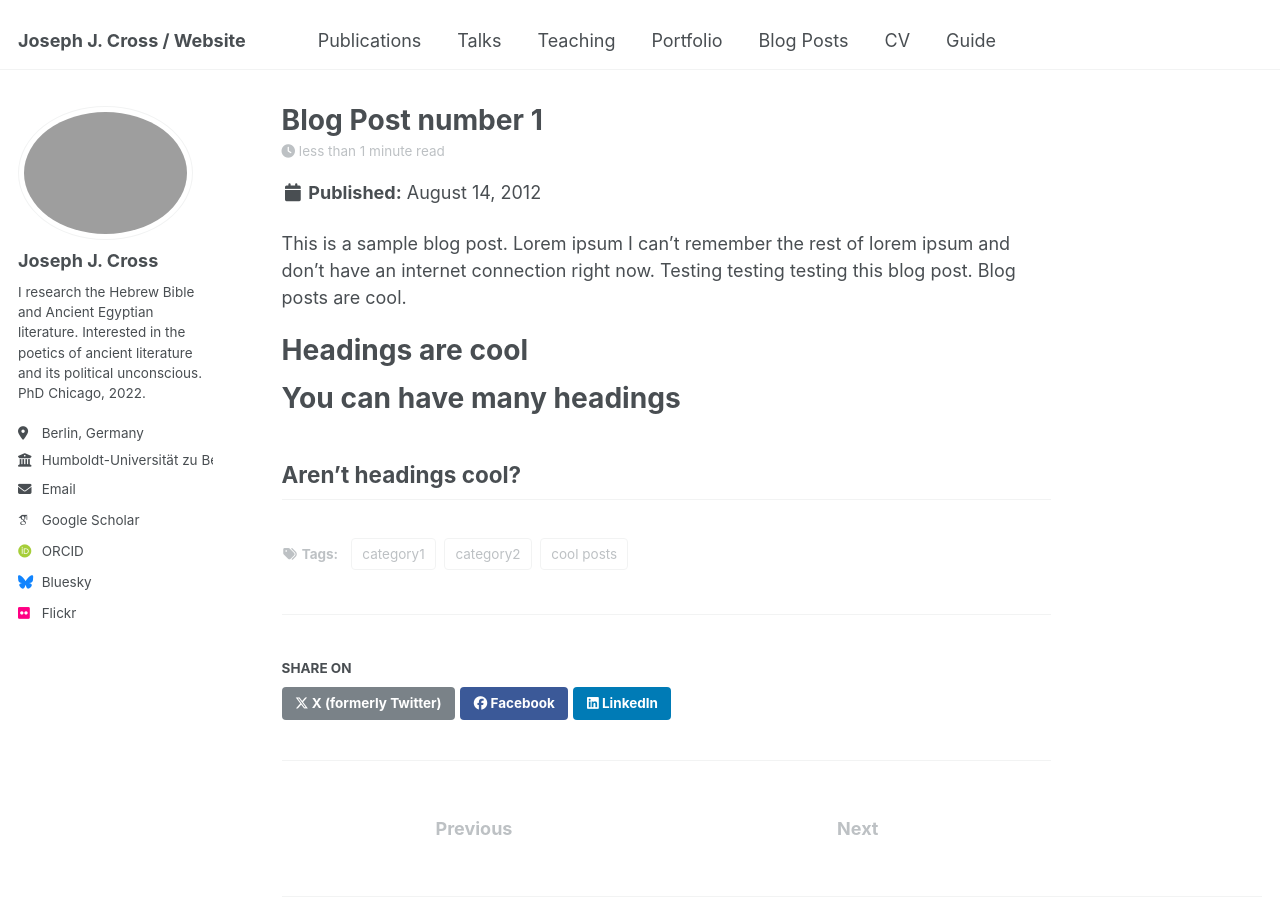
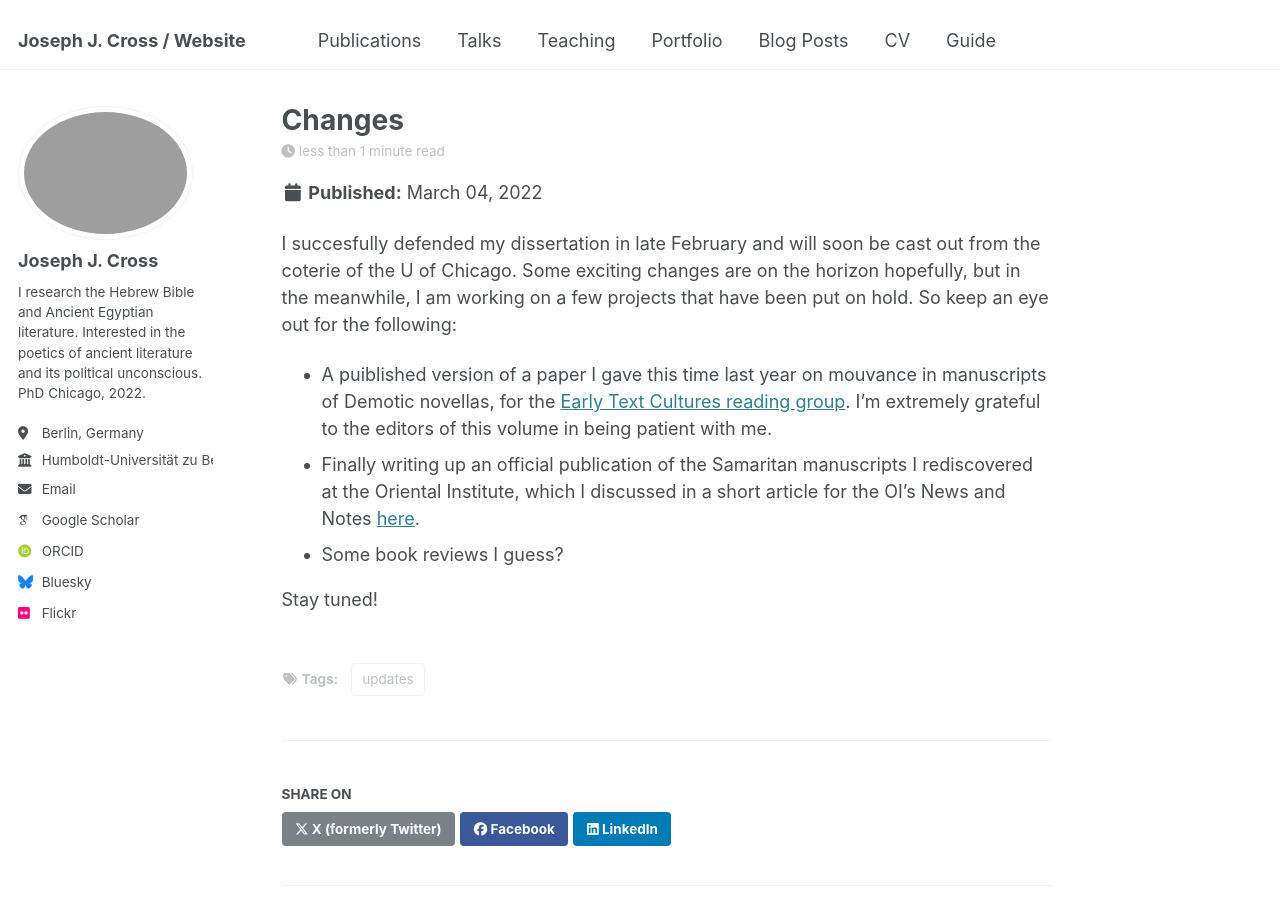
Before and after one commit to josephjcross/josephjcross.github.io, a Jekyll site: the page built from _posts/2012-08-14-blog-post-1.md, in a window 1280 px wide and 900 px high. Built offline with Jekyll 4.4.1, drawn with Linux system fonts in a browser that asks for light colours; some web fonts are replaced.

Commit message:
Update 2012-08-14-blog-post-1.md

```diff
--- a/_posts/2012-08-14-blog-post-1.md
+++ b/_posts/2012-08-14-blog-post-1.md
@@ -1,20 +1,15 @@
 ---
-title: 'Blog Post number 1'
-date: 2012-08-14
-permalink: /posts/2012/08/blog-post-1/
+title: 'Changes'
+date: 2022-03-04
+permalink: /posts/2012/03/changes/
 tags:
-  - cool posts
-  - category1
-  - category2
+  - updates
 ---
 
-This is a sample blog post. Lorem ipsum I can't remember the rest of lorem ipsum and don't have an internet connection right now. Testing testing testing this blog post. Blog posts are cool.
+I succesfully defended my dissertation in late February and will soon be cast out from the coterie of the U of Chicago. Some exciting changes are on the horizon hopefully, but in the meanwhile, I am working on a few projects that have been put on hold. So keep an eye out for the following:
 
-Headings are cool
-======
+* A puiblished version of a paper I gave this time last year on mouvance in manuscripts of Demotic novellas, for the [Early Text Cultures reading group](https://www.earlytextcultures.org/). I'm extremely grateful to the editors of this volume in being patient with me.
+* Finally writing up an official publication of the Samaritan manuscripts I rediscovered at the Oriental Institute, which I discussed in a short article for the OI's News and Notes [here](https://works.hcommons.org/records/p43ne-deq21/latest).
+* Some book reviews I guess?
 
-You can have many headings
-======
-
-Aren't headings cool?
-------
+Stay tuned!
```
